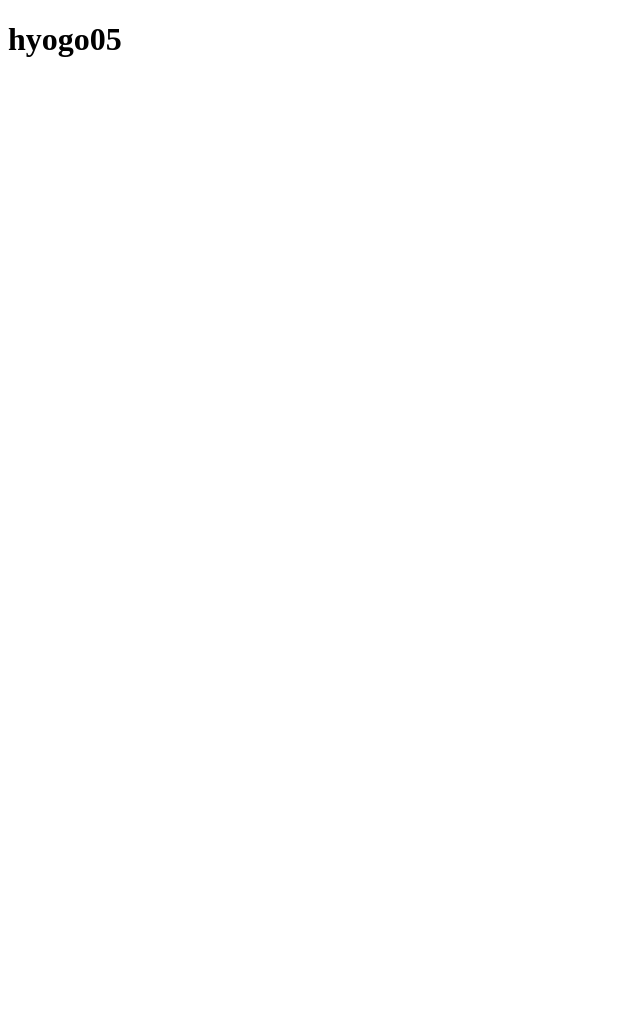
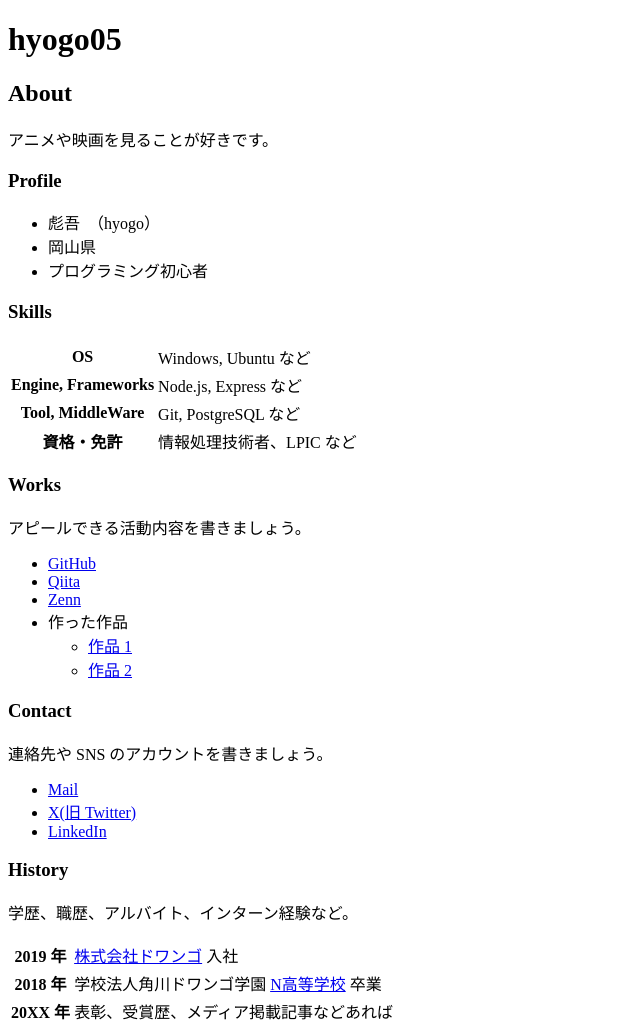
Before and after one commit to hyogo05-max/hyogo05.github.io-, a plain HTML site: page index.html in a window 1280 px wide. Shown: the whole page, without its empty margins (0-640 px from the left). Before the commit the page ends 800 px from the top, so only its background shows below. Drawn offline with Linux system fonts and the light colour scheme.

Commit message:
情報を追加

```diff
--- a/index.html
+++ b/index.html
@@ -7,5 +7,77 @@
   </head>
   <body>
     <h1>hyogo05</h1>
+
+    <h2>About</h2>
+    <p>
+      アニメや映画を見ることが好きです。
+    </p>
+
+    <h3>Profile</h3>
+    <ul>
+      <li>彪吾　（hyogo）</li>
+      <li>岡山県</li>
+      <li>プログラミング初心者</li>
+    </ul>
+
+    <h3>Skills</h3>
+    <table>
+      <tr>
+        <th>OS</th>
+        <td>Windows, Ubuntu など</td>
+      </tr>
+      <tr>
+        <th>Engine, Frameworks</th>
+        <td>Node.js, Express など</td>
+      </tr>
+      <tr>
+        <th>Tool, MiddleWare</th>
+        <td>Git, PostgreSQL など</td>
+      </tr>
+      <tr>
+        <th>資格・免許</th>
+        <td>情報処理技術者、LPIC など</td>
+      </tr>
+    </table>
+
+    <h3>Works</h3>
+    <p>アピールできる活動内容を書きましょう。</p>
+    <ul>
+      <li><a href="https://github.com/">GitHub</a></li>
+      <li><a href="https://qiita.com/">Qiita</a></li>
+      <li><a href="https://zenn.dev/">Zenn</a></li>
+      <li>
+        作った作品
+        <ul>
+          <li><a href="https://example.com/">作品 1</a></li>
+          <li><a href="https://example.com/">作品 2</a></li>
+        </ul>
+      </li>
+    </ul>
+
+    <h3>Contact</h3>
+    <p>連絡先や SNS のアカウントを書きましょう。</p>
+    <ul>
+      <li><a href="mailto:name@example.com">Mail</a></li>
+      <li><a href="https://twitter.com/n_yobikou">X(旧 Twitter)</a></li>
+      <li><a href="https://www.linkedin.com/">LinkedIn</a></li>
+    </ul>
+
+    <h3>History</h3>
+    <p>学歴、職歴、アルバイト、インターン経験など。</p>
+    <table>
+      <tr>
+        <th>2019 年</th>
+        <td><a href="https://dwango.co.jp/">株式会社ドワンゴ</a> 入社</td>
+      </tr>
+      <tr>
+        <th>2018 年</th>
+        <td>学校法人角川ドワンゴ学園 <a href="https://nnn.ed.jp/">N高等学校</a> 卒業</td>
+      </tr>
+      <tr>
+        <th>20XX 年</th>
+        <td>表彰、受賞歴、メディア掲載記事などあれば</td>
+      </tr>
+    </table>
   </body>
 </html>
```
